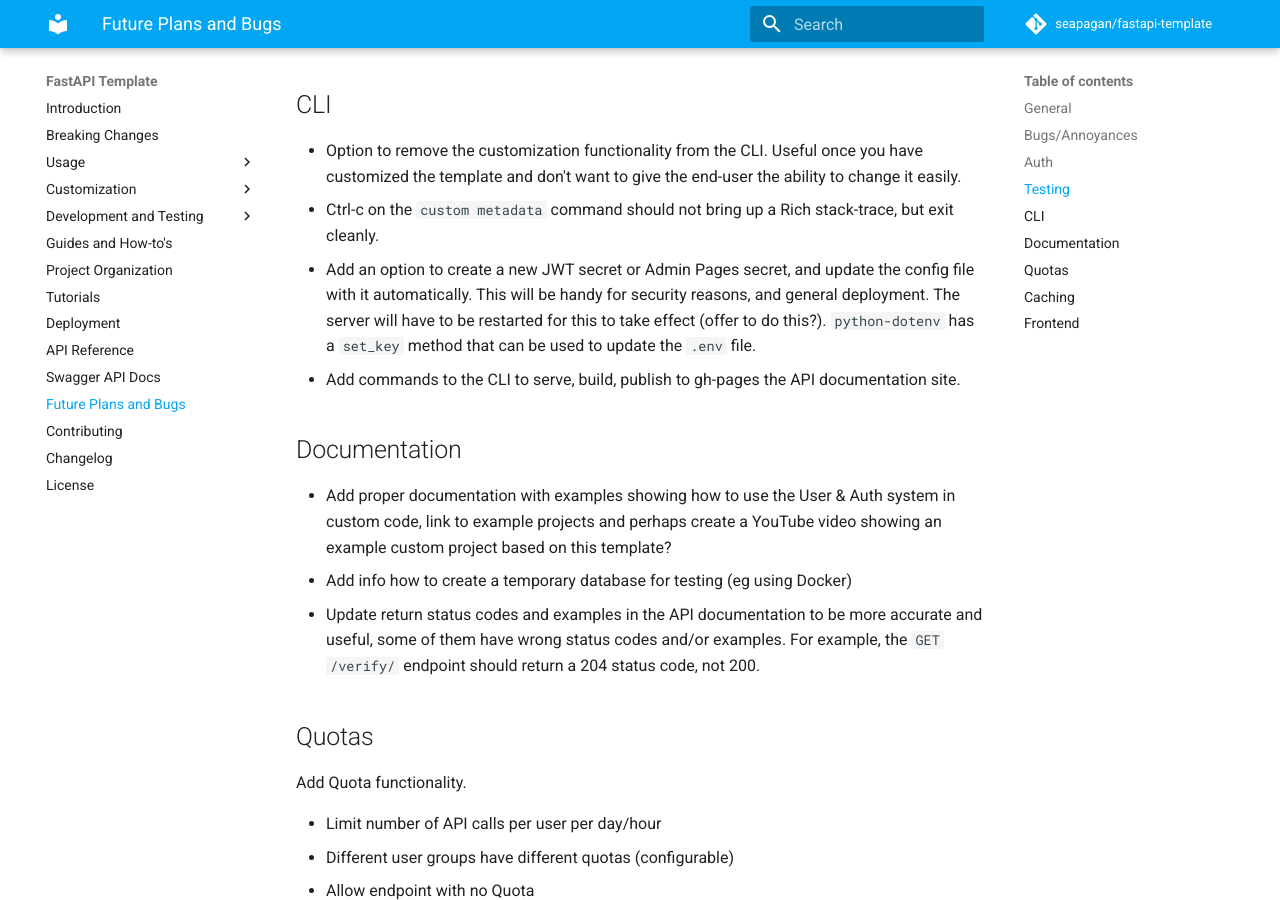
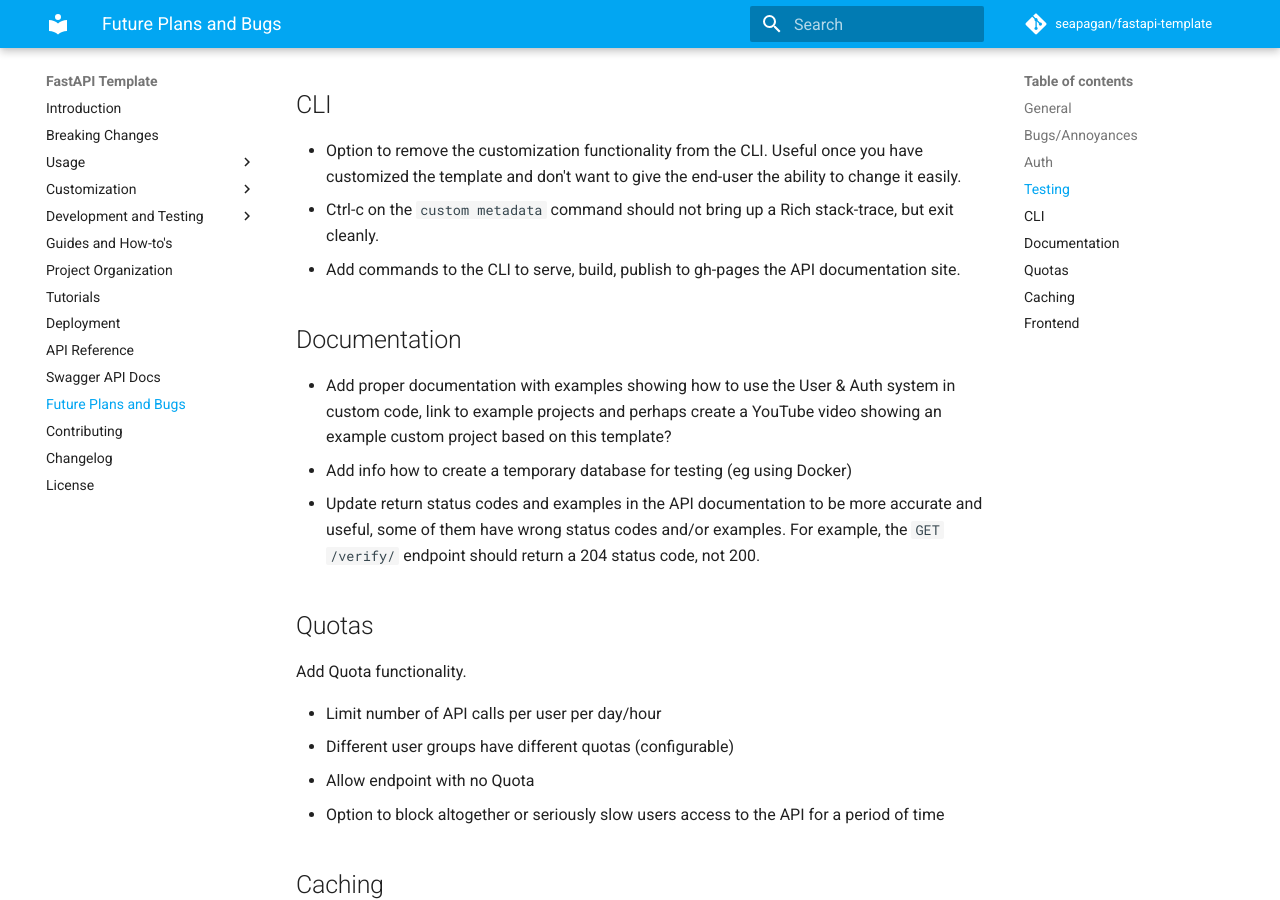
Before and after one commit to seapagan/fastapi-template, an MkDocs documentation site: the page built from docs/future.md, in a window 1280 px wide and 900 px high, scrolled down 1717 px. Built offline with MkDocs 1.6.1 and Material for MkDocs 9.7.7, drawn with Linux system fonts in a browser that asks for light colours; comment, search, counter and statistics services are not loaded.

Commit message:
update TODO
Signed-off-by: Grant Ramsay <seapagan@gmail.com>

```diff
--- a/TODO.md
+++ b/TODO.md
@@ -69,11 +69,6 @@
   change it easily.
 - Ctrl-c on the `custom metadata` command should not bring up a Rich
   stack-trace, but exit cleanly.
-- Add an option to create a new JWT secret or Admin Pages secret, and update the
-  config file with it automatically. This will be handy for security reasons,
-  and general deployment. The server will have to be restarted for this to take
-  effect (offer to do this?). `python-dotenv` has a `set_key` method that can be
-  used to update the `.env` file.
 - Add commands to the CLI to serve, build, publish to gh-pages the API
   documentation site.
 
```
